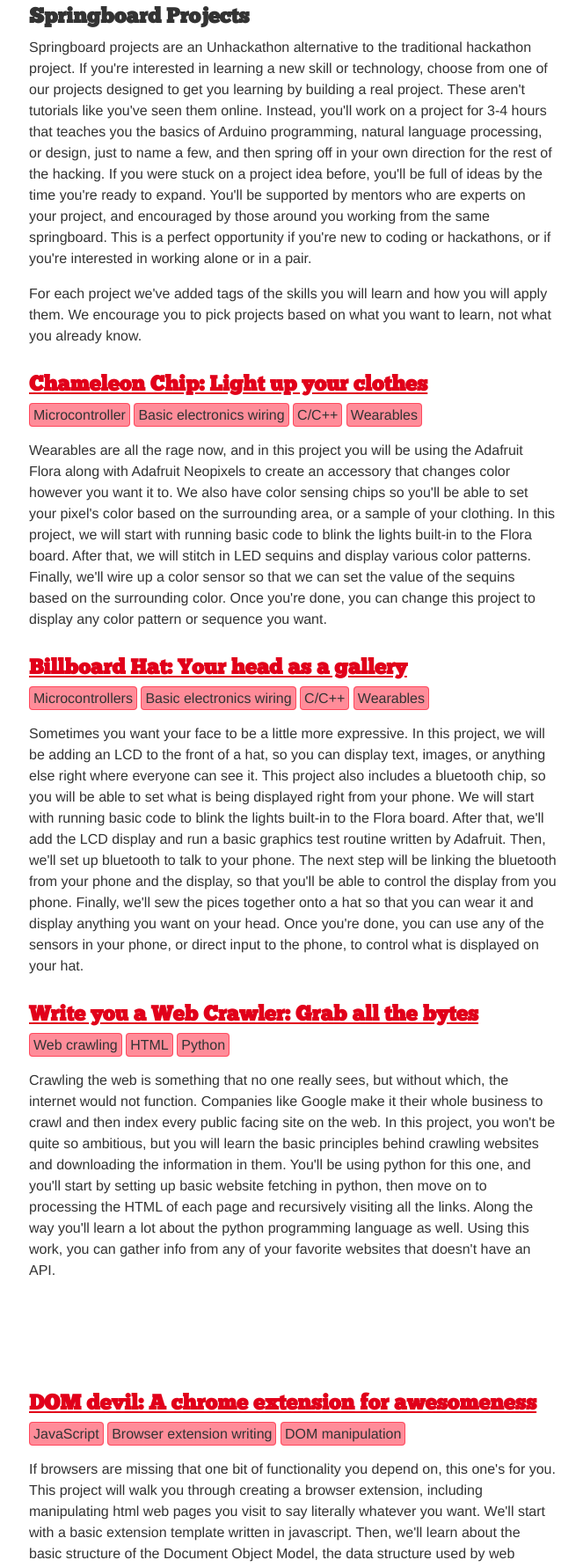
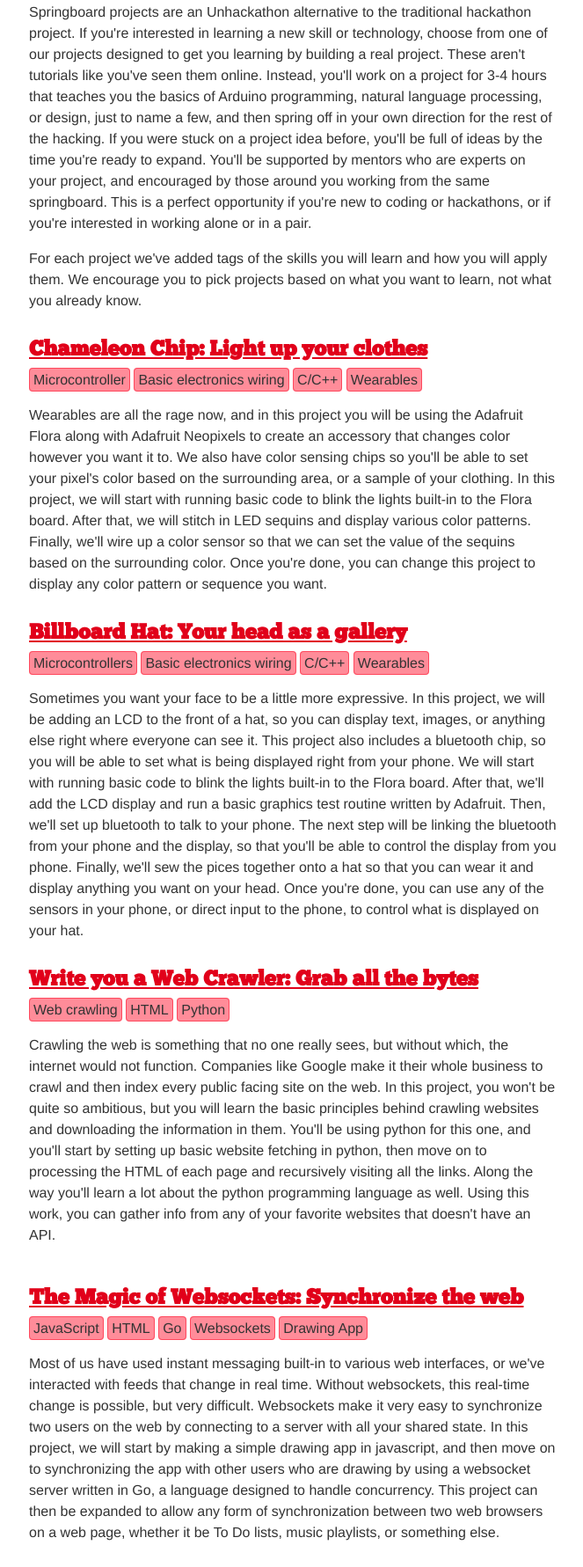
Before and after one commit to unhackathon/website, a Jekyll site: the page built from springboard-projects/index.html, in a window 1280 px wide, cut to the strip 133-1914 px from the top of the page. Shown: the whole strip at 88% size, without its empty margins (7-670 px from the left). Built offline with Jekyll 4.4.1, drawn with Linux system fonts in a browser that asks for light colours.

Commit message:
fix some formatting

```diff
--- a/_sass/_springboard.scss
+++ b/_sass/_springboard.scss
@@ -57,7 +57,7 @@ $springboard-width: 600px;
         }
         div.column-1, div.column-2 {
             float: left;
-            margin: 40px;
+            margin: 0 40px;
         }
         p {
             margin-bottom: 1em;
--- a/springboard-projects/index.html
+++ b/springboard-projects/index.html
@@ -38,6 +38,15 @@ title: Write You a Web Crawler
 
 </div>
 <div class="column-2">
+  <h2><a href="#">The Magic of Websockets: Synchronize the web</a></h2>
+    <p>
+      <span class="tag-label">JavaScript</span>
+      <span class="tag-label">HTML</span>
+      <span class="tag-label">Go</span>
+      <span class="tag-label">Websockets</span>
+      <span class="tag-label">Drawing App</span>
+    </p>
+    <p>Most of us have used instant messaging built-in to various web interfaces, or we've interacted with feeds that change in real time. Without websockets, this real-time change is possible, but very difficult. Websockets make it very easy to synchronize two users on the web by connecting to a server with all your shared state. In this project, we will start by making a simple drawing app in javascript, and then move on to synchronizing the app with other users who are drawing by using a websocket server written in Go, a language designed to handle concurrency. This project can then be expanded to allow any form of synchronization between two web browsers on a web page, whether it be To Do lists, music playlists, or something else.</p>
     <h2><a href="chrome-extension.html">DOM devil: A chrome extension for awesomeness</a></h2>
     <p>
       <span class="tag-label">JavaScript</span>
@@ -62,4 +71,5 @@ title: Write You a Web Crawler
     <p>Unity is a tool and engine for the development of games. It provides most of the functionality you need to rapidly and easily prototype game ideas. Unity allows scripting using C#, Javascript (called UnityScript), and the Python-esque language, Boo. For scripting our game objects, we will use C#.</p>
     <p>In this tutorial, we will create a simple game where you roll a ball around to collect items. We'll start with placing the items in the Unity 3D editor, and then move on to scripting the behavior of the ball to make its movement controllable by the user. From there, feel free to explore the possibilities! Once you have the game mechanics down you may want to recreate a popular game to to get a deeper understanding of how to utilize unity. You may even feel creative enough to make a game of your own! Unity has a very large and open community, and most questions can be answered with a quick web search.  If not, there are plenty of mentors on the floor to help you out at any time. Happy Hacking!</p>
 
+
 </div>
```
